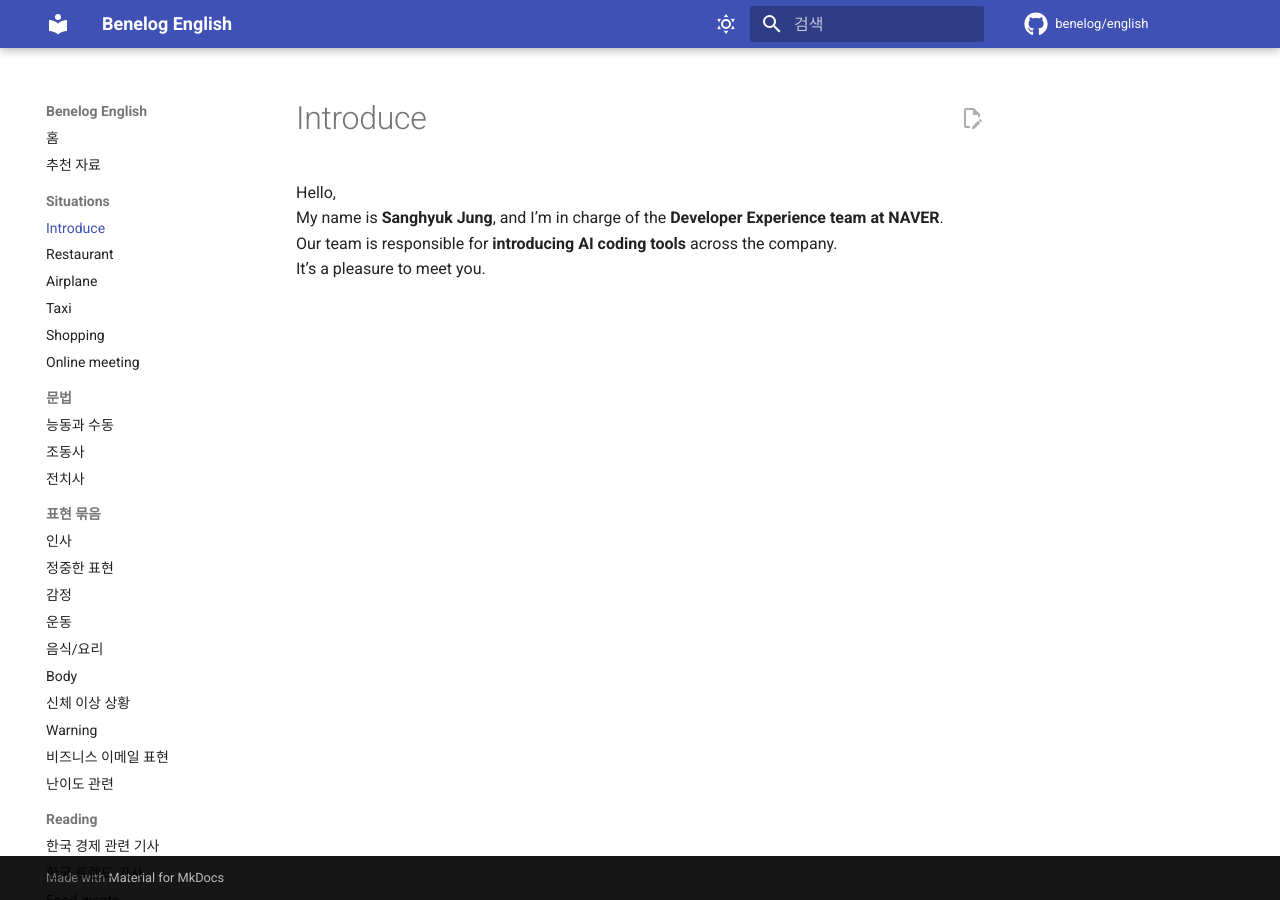
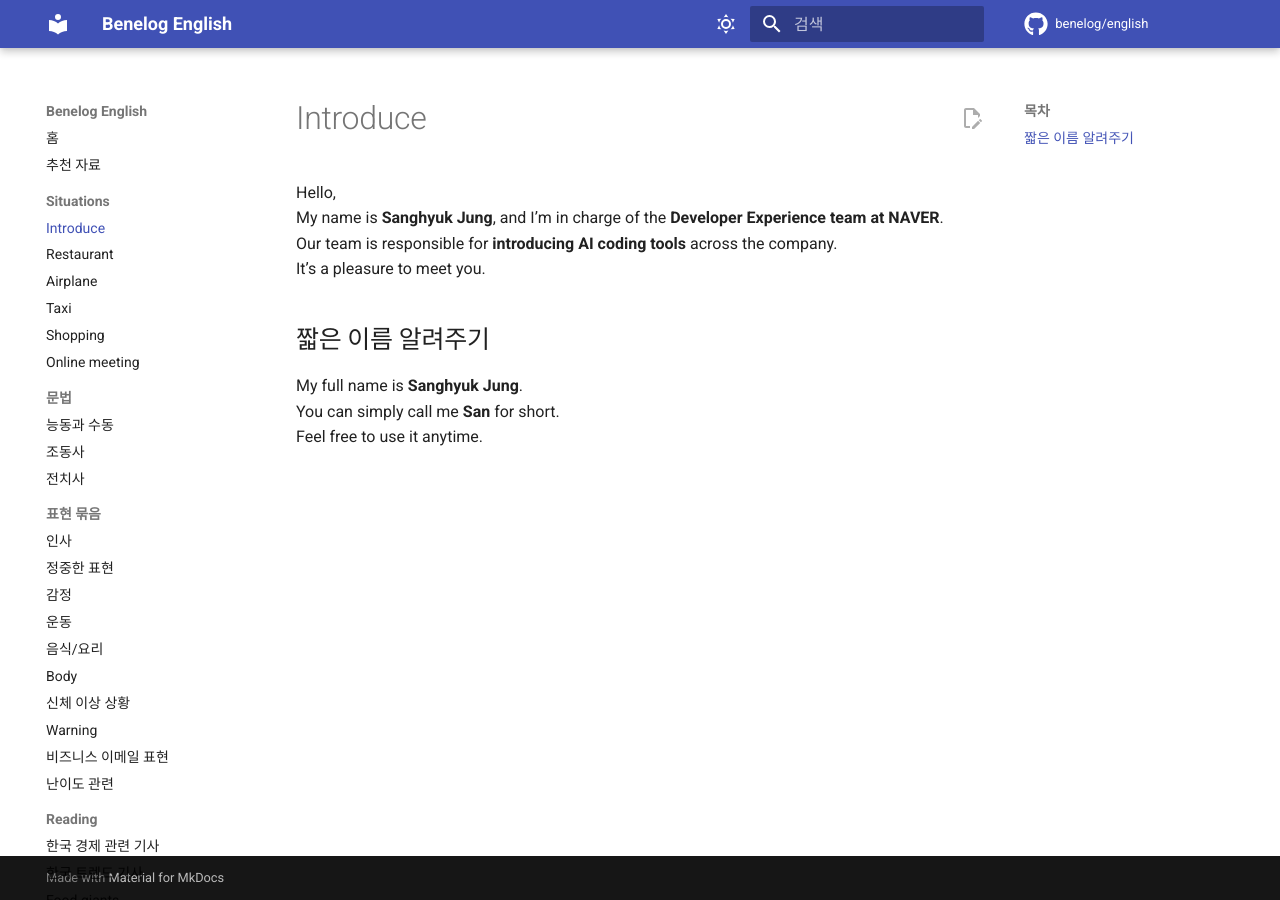
Before and after one commit to benelog/english, an MkDocs documentation site: the page built from docs/situtaions/introduce.md, in a window 1280 px wide. Built offline with MkDocs 1.6.1 and Material for MkDocs 9.7.7, drawn with Linux system fonts in a browser that asks for light colours; comment, search, counter and statistics services are not loaded.

Commit message:
짧은 이름 알려주기

```diff
--- a/docs/situtaions/introduce.md
+++ b/docs/situtaions/introduce.md
@@ -4,3 +4,9 @@ Hello,<br>
 My name is **Sanghyuk Jung**, and I’m in charge of the **Developer Experience team at NAVER**.<br>
 Our team is responsible for **introducing AI coding tools** across the company.<br>
 It’s a pleasure to meet you.
+
+## 짧은 이름 알려주기
+
+My full name is **Sanghyuk Jung**.<br>
+You can simply call me **San** for short.<br>
+Feel free to use it anytime.
```
